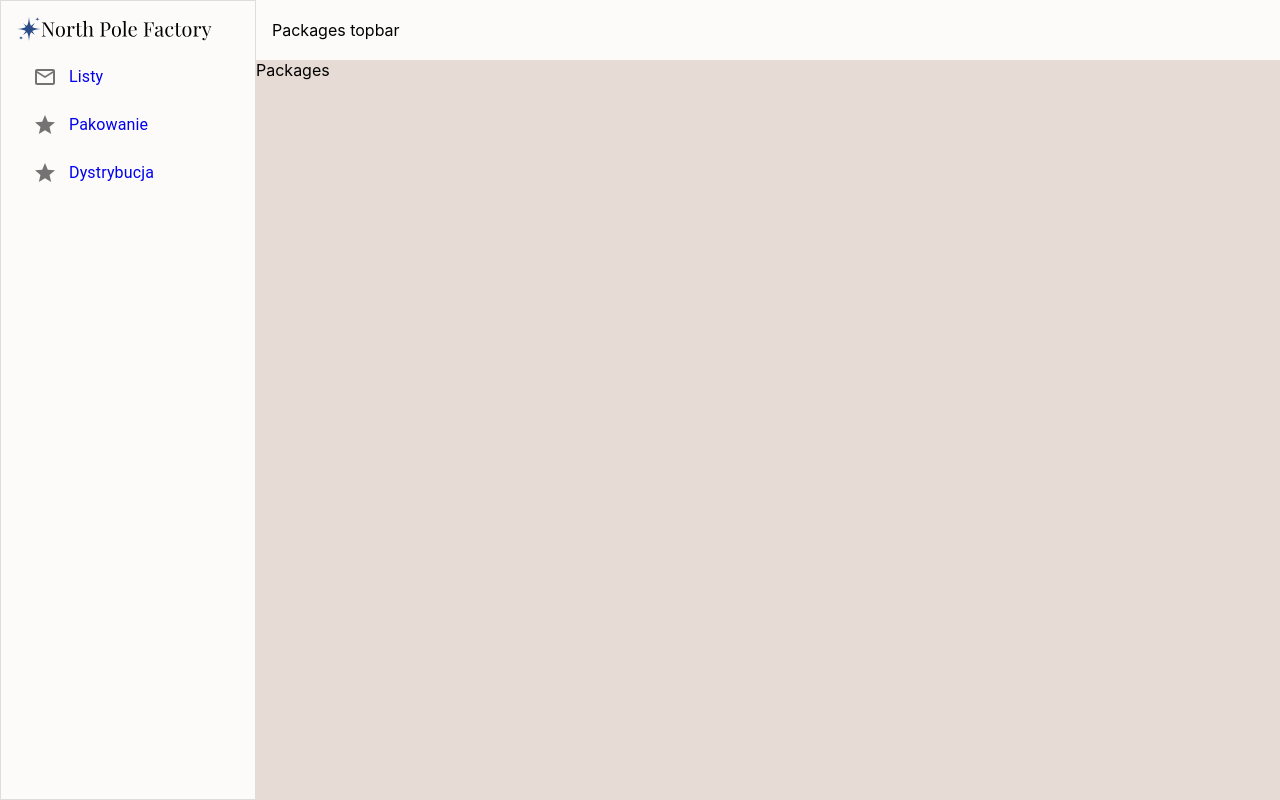
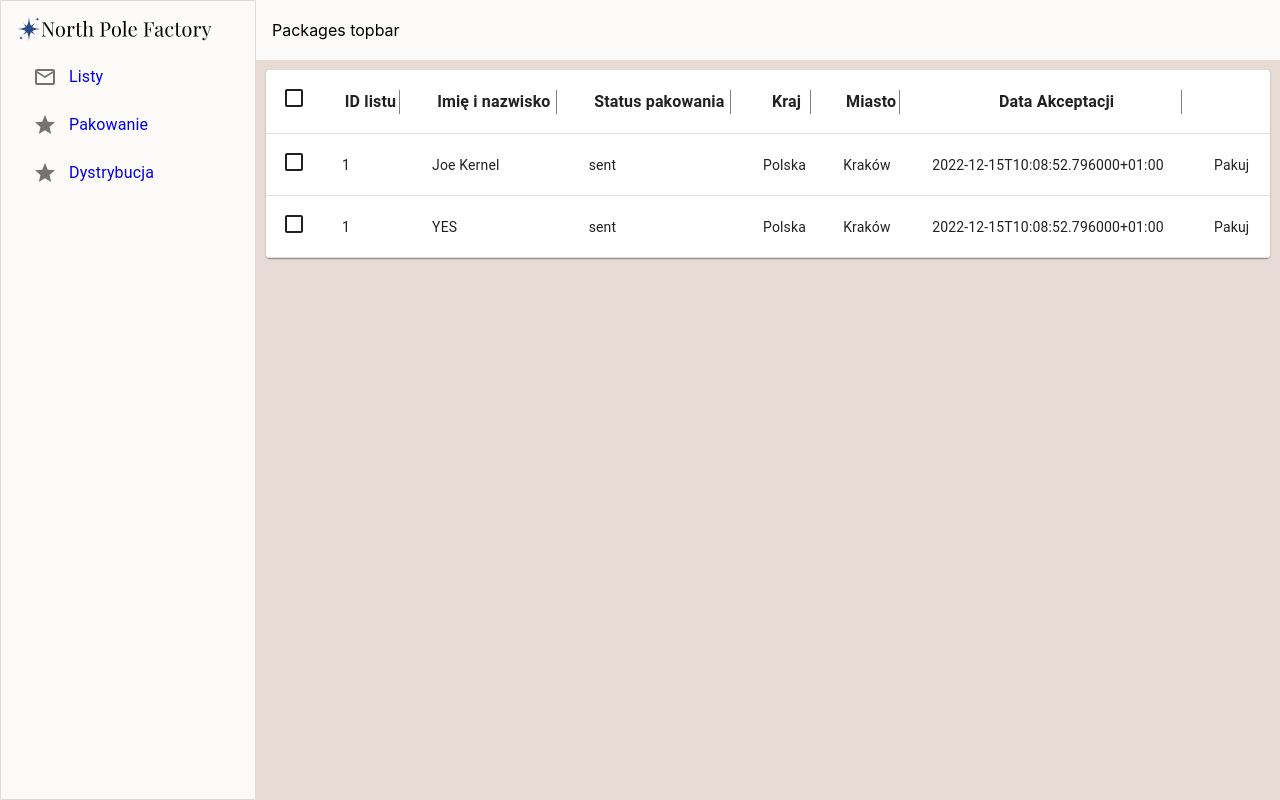
Before and after one commit to deployed/santa-workshop-2022, a React (Create React App) app: page /packages in a window 1280 px wide. Built offline with nearby package versions, Linux system fonts and the light colour scheme.

Commit message:
Adding table to Packages component

```diff
--- a/src/paths/pages/Packages.tsx
+++ b/src/paths/pages/Packages.tsx
@@ -1,16 +1,23 @@
-import Box from "@mui/system/Box"
-import Topbar from "../../components/Topbar"
+import Box from "@mui/system/Box";
+import Topbar from "../../components/Topbar";
+import TablePackages from "../../components/TablePackages";
 
 const Packages = () => {
   return (
     <>
       <Topbar>Packages topbar</Topbar>
-      <Box component="main" sx={{
-        backgroundColor: "#E7DCD5",
-        flexGrow: 1
-      }}>Packages</Box>
+      <Box
+        component="main"
+        sx={{
+          padding: "10px",
+          backgroundColor: "#E7DCD5",
+          flexGrow: 1,
+        }}
+      >
+        <TablePackages />
+      </Box>
     </>
-  )
-}
+  );
+};
 
-export default Packages
+export default Packages;
```
